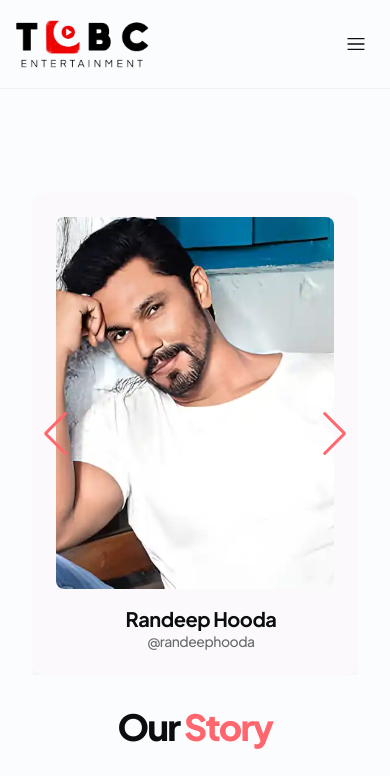
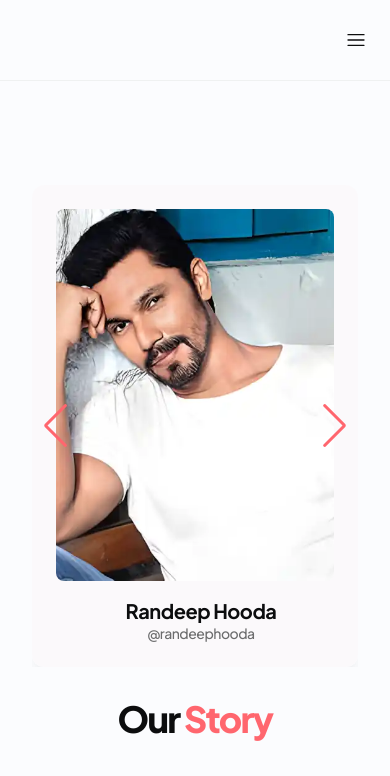
Before and after one commit to HarjjotSinghh/tobcentertainment-web, a Next.js app: page / in a window 390 px wide. Shown: the top 776 px of the page. Built offline with nearby package versions, Linux system fonts and the light colour scheme.

Commit message:
update: hamburger menu

```diff
--- a/app/layout.tsx
+++ b/app/layout.tsx
@@ -49,12 +49,12 @@ export default function RootLayout({ children }: RootLayoutProps) {
             <div className="relative flex min-h-screen flex-col">
               <ZyfloNavbar
                 items={siteConfig.mainNav}
-                logo={{
-                  src: "/logo-wide.png",
-                  alt: "TOBC Entertainment",
-                  width: 300,
-                  height: 100,
-                }}
+                // logo={{
+                //   src: "/logo-wide.png",
+                //   alt: "TOBC Entertainment",
+                //   width: 300,
+                //   height: 100,
+                // }}
               />
               <div className="flex-1">{children}</div>
               <SiteFooter />
--- a/components/zyflo/drawer.tsx
+++ b/components/zyflo/drawer.tsx
@@ -41,7 +41,7 @@ const ZyfloDrawerContent = React.forwardRef<
     <ZyfloDrawerPrimitive.Content
       ref={ref}
       className={cn(
-        "fixed inset-x-0 top-0 z-[999] flex h-screen flex-col rounded-t-[10px] border bg-background lg:w-1/4 w-1/2 ",
+        "fixed inset-x-0 top-0 z-[999] flex h-screen flex-col rounded-t-[10px] bg-background lg:w-1/4 w-1/2 ",
         className
       )}
       {...props}
--- a/components/zyflo/navbar.tsx
+++ b/components/zyflo/navbar.tsx
@@ -409,11 +409,11 @@ export default function ZyfloNavbar({
             <RxHamburgerMenu className="size-5" />
           )}
         </ZyfloDrawerTrigger>
-        <ZyfloDrawerContent>
+        <ZyfloDrawerContent className="bg-accent">
           <ZyfloDrawerHeader className="mt-4 !text-left">
             {/* Logo With Animation */}
             <XIcon
-              className="size-5 absolute top-8 right-8"
+              className="size-8 text-white cursor-pointer"
               onClick={() => setOpen(!open)}
             />
             {logo && logo.src && !disableAnimations && (
@@ -512,7 +512,7 @@ export default function ZyfloNavbar({
                       whileInView="animate"
                       viewport={{ once: true }}
                       key={item.title + " " + (index + 1).toString()}
-                      className={`w-fit text-foreground/80 zyflo-transition hover:text-primary text-${
+                      className={`w-full tracking-widest text-foreground/80 py-2 zyflo-transition text-lg after:w-full after:h-[1px] after:bg-foreground last:after:hidden text-white after:absolute after:bottom-0 after:left-0 uppercase text-${
                         mobileNavbarCentred ? "center" : "left"
                       }`}
                     >
```
